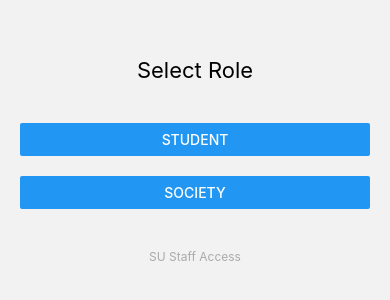
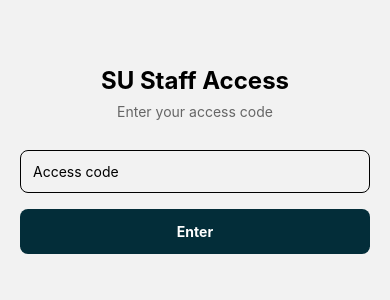
Before and after one commit to badarianof/ku_connect, a React Native app: screen /SULogin in a window 390 px wide. Shown: the part 262-562 px from the top of the page. Built offline with nearby package versions, Linux system fonts and the light colour scheme.

Commit message:
add SU staff login with access code

```diff
--- a/src/components/navigation/AppNavigator.js
+++ b/src/components/navigation/AppNavigator.js
@@ -6,6 +6,7 @@ import LeaderNavigator from "./society/LeaderNavigator";
 import StudentLoginScreen from "../screens/student/StudentLoginScreen";
 import StudentSignupScreen from "../screens/student/SignUpScreen";
 import SUNavigator from "./su/SUNavigator";
+import SULoginScreen from "../screens/su/SULoginScreen";
 
 const Stack = createNativeStackNavigator();
 
@@ -55,6 +56,12 @@ export default function AppNavigator() {
         component={SUNavigator}
         options={{ headerShown: false }}
       />
+
+      <Stack.Screen
+        name="SULogin"
+        component={SULoginScreen}
+        options={{ headerShown: false }}
+      />
     </Stack.Navigator>
   );
 }
--- a/src/components/screens/RoleSelectionScreen.js
+++ b/src/components/screens/RoleSelectionScreen.js
@@ -17,7 +17,7 @@ export default function RoleSelectScreen({ navigation }) {
 
       <Pressable
         style={styles.suLink}
-        onPress={() => navigation.navigate("SUTabs")}
+        onPress={() => navigation.navigate("SULogin")}
       >
         <Text style={styles.suText}>SU Staff Access</Text>
       </Pressable>
--- /dev/null
+++ b/src/components/screens/su/SULoginScreen.js
@@ -0,0 +1,59 @@
+import {
+  View,
+  Text,
+  TextInput,
+  Pressable,
+  StyleSheet,
+  Alert,
+} from "react-native";
+import { useState } from "react";
+
+export default function SULoginScreen({ navigation }) {
+  const [password, setPassword] = useState("");
+
+  const handleLogin = () => {
+    if (password === "sustaff2026") {
+      navigation.navigate("SUTabs");
+    } else {
+      Alert.alert("Incorrect password");
+    }
+  };
+
+  return (
+    <View style={styles.container}>
+      <Text style={styles.title}>SU Staff Access</Text>
+      <Text style={styles.subtitle}>Enter your access code</Text>
+
+      <TextInput
+        placeholder="Access code"
+        value={password}
+        onChangeText={setPassword}
+        style={styles.input}
+        secureTextEntry
+      />
+
+      <Pressable style={styles.button} onPress={handleLogin}>
+        <Text style={styles.buttonText}>Enter</Text>
+      </Pressable>
+    </View>
+  );
+}
+
+const styles = StyleSheet.create({
+  container: { flex: 1, justifyContent: "center", padding: 20 },
+  title: {
+    fontSize: 24,
+    fontWeight: "bold",
+    textAlign: "center",
+    marginBottom: 8,
+  },
+  subtitle: { color: "#666", textAlign: "center", marginBottom: 30 },
+  input: { borderWidth: 1, padding: 12, borderRadius: 8, marginBottom: 16 },
+  button: {
+    backgroundColor: "#032D39",
+    padding: 14,
+    borderRadius: 8,
+    alignItems: "center",
+  },
+  buttonText: { color: "white", fontWeight: "bold" },
+});
```
